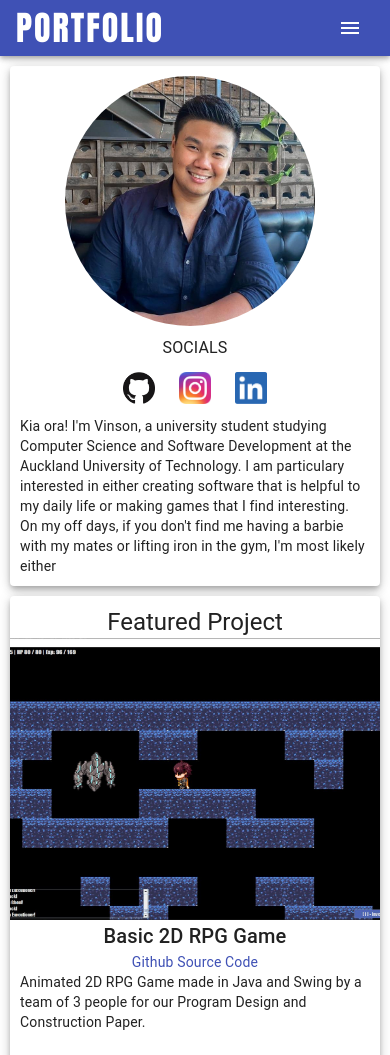
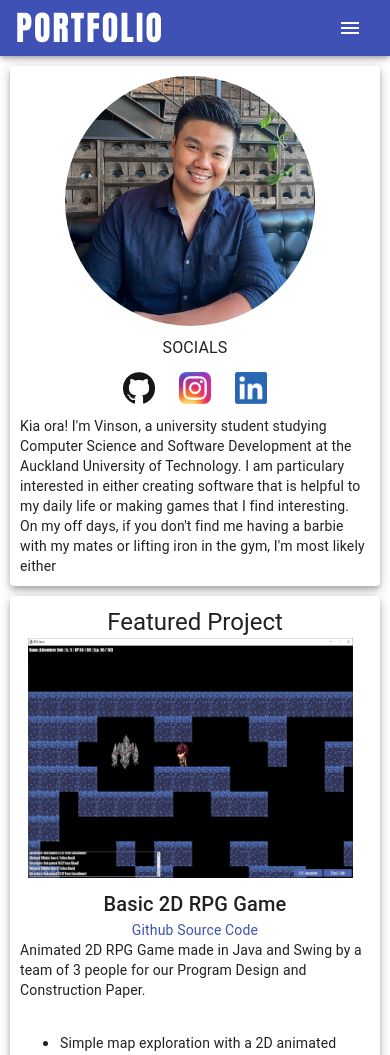
Before and after one commit to justvinny/justvinny.github.io, a React (Create React App) app: page / in a window 390 px wide. Shown: the top 1055 px of the page. Built offline with nearby package versions, Linux system fonts and the light colour scheme.

Commit message:
Made featured project image more responsive to mobile

```diff
--- a/src/App.js
+++ b/src/App.js
@@ -37,12 +37,12 @@ const App = () => {
     <>
       <TopMenuBar responsiveMenuQuery={responsiveMenuQuery} />
       <main>
-        <Home responsiveMenuQuery={responsiveMenuQuery} />
+        <Home/>
       </main>
       <footer className={classes.footer}>
         <Typography variant="overline">Powered by</Typography>
         <div className={classes.poweredByImages}>
-          <img src="/images/GitHub-Mark-32px.png" alt="Github Logo"/>
+          <img src="/images/GitHub-Mark-32px.png" alt="Github Logo" />
           <img src="/images/js-logo.png" alt="Javascript Logo" />
           <img src="/logo192.png" alt="React Logo" />
           <img src="/images/material-ui-logo.png" alt="Material UI Logo" />
--- a/src/Pages/Home.js
+++ b/src/Pages/Home.js
@@ -1,9 +1,14 @@
-import { makeStyles, Typography, Link, Avatar, Card } from "@material-ui/core";
+import { makeStyles, Typography, Link, Avatar, Card} from "@material-ui/core";
 import Socials from "../Components/Menu/Socials";
 
-const Home = ({ responsiveMenuQuery }) => {
+const Home = () => {
     // Styles
-    const styles = makeStyles(theme => ({
+    const styles = makeStyles((theme) => ({
+        breakpoints: {
+            values: {
+                sm1 : 300
+            }
+        },
         home: {
             display: "flex",
             flexDirection: "column",
@@ -25,11 +30,18 @@ const Home = ({ responsiveMenuQuery }) => {
                 marginBottom: 10
             }
         },
-        photoSize: {
+        avatarSize: {
             width: 250,
             height: 250,
             marginRight: 10,
-            marginBottom: 10
+            marginBottom: 10,
+
+        },
+        photoSize: {
+            width: 500,
+            height: 350,
+            marginRight: 10,
+            marginBottom: 10,
         },
         featured: {
             flex: 1,
@@ -77,7 +89,7 @@ const Home = ({ responsiveMenuQuery }) => {
         <div className={classes.home}>
             <Card className={classes.aboutMe} elevation={5}>
                 <div>
-                    <Avatar src={aboutMe.avatar} alt={aboutMe.avatarAlt} className={classes.photoSize} />
+                    <Avatar src={aboutMe.avatar} alt={aboutMe.avatarAlt} className={classes.avatarSize} />
                     <Socials />
                 </div>
                 <Typography variant="body2">
@@ -86,7 +98,7 @@ const Home = ({ responsiveMenuQuery }) => {
             </Card>
             <Card className={classes.featured} elevation={5}>
                 <Typography variant="h5">Featured Project</Typography>
-                <img src={project.image} width={500} alt={project.imageAlt} />
+                <img src={project.image} id={"project-img"} className={classes.photoSize} alt={project.imageAlt} />
                 <Typography variant="h6">{project.title}</Typography>
                 <Typography variant="body2"><Link href={project.link} target="_blank" rel="noopener">Github Source
                     Code</Link></Typography>
--- a/src/index.css
+++ b/src/index.css
@@ -16,3 +16,10 @@ code {
 .Footer {
   background-color: black;
 }
+
+@media screen and (max-width: 600px) {
+  img#project-img {
+    width: 325px;
+    height: 240px;
+  }
+}
```
